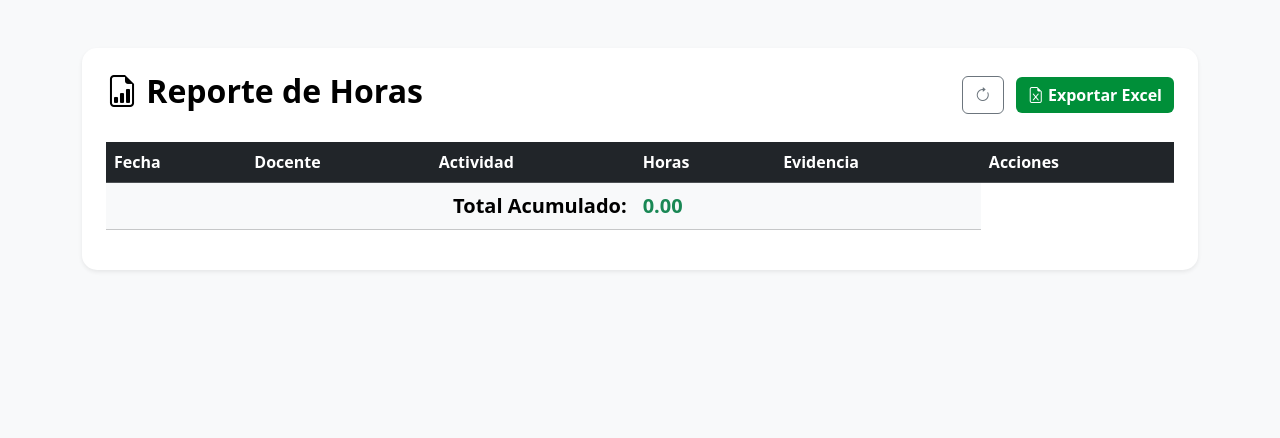
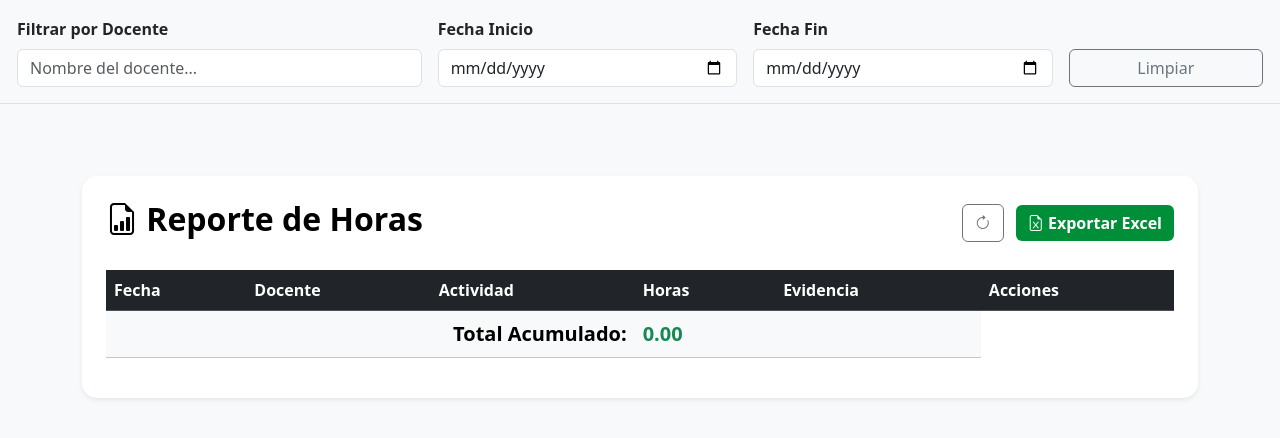
Before and after one commit to jrodriguezfe/asistencia-cttc-senati, a plain HTML site: page admin.html in a window 1280 px wide. Drawn offline with nearby package versions, Linux system fonts and the light colour scheme; no server answers.

```diff
--- a/admin.html
+++ b/admin.html
@@ -8,6 +8,25 @@
     <link rel="stylesheet" href="https://cdn.jsdelivr.net/npm/bootstrap-icons@1.11.3/font/bootstrap-icons.min.css">
     <link rel="stylesheet" href="style.css">
 </head>
+
+<div class="row g-3 mb-4 p-3 bg-light rounded border">
+    <div class="col-md-4">
+        <label class="form-label fw-bold">Filtrar por Docente</label>
+        <input type="text" id="filtro-nombre" class="form-control" placeholder="Nombre del docente..." oninput="cargarReporteAsistencias()">
+    </div>
+    <div class="col-md-3">
+        <label class="form-label fw-bold">Fecha Inicio</label>
+        <input type="date" id="filtro-desde" class="form-control" onchange="cargarReporteAsistencias()">
+    </div>
+    <div class="col-md-3">
+        <label class="form-label fw-bold">Fecha Fin</label>
+        <input type="date" id="filtro-hasta" class="form-control" onchange="cargarReporteAsistencias()">
+    </div>
+    <div class="col-md-2 d-flex align-items-end">
+        <button class="btn btn-outline-secondary w-100" onclick="limpiarFiltros()">Limpiar</button>
+    </div>
+</div>
+
 <body class="bg-light">
 
     <div class="container py-5">
--- a/app-asistencia.js
+++ b/app-asistencia.js
@@ -95,16 +95,31 @@
     const container = document.getElementById('tabla-reportes-body');
     if (!container) return;
 
+    // Obtener valores de los filtros
+    const filtroNombre = document.getElementById('filtro-nombre').value.toLowerCase();
+    const filtroDesde = document.getElementById('filtro-desde').value;
+    const filtroHasta = document.getElementById('filtro-hasta').value;
+
     db.collection('asistencias').orderBy('inicio', 'desc').get().then(snapshot => {
         let html = '';
         let suma = 0;
+
         snapshot.forEach(doc => {
             const a = doc.data();
             if (a.estado === "finalizado") {
+                const fechaObj = a.inicio ? a.inicio.toDate() : null;
+                const fechaStr = fechaObj ? fechaObj.toLocaleDateString() : '---';
+                const fechaISO = fechaObj ? fechaObj.toISOString().split('T')[0] : '';
+
+                // Lógica de Filtrado
+                let cumpleNombre = a.nombre.toLowerCase().includes(filtroNombre);
+                let cumpleDesde = filtroDesde ? (fechaISO >= filtroDesde) : true;
+                let cumpleHasta = filtroHasta ? (fechaISO <= filtroHasta) : true;
+
+                if (cumpleNombre && cumpleDesde && cumpleHasta) {
                     suma += a.horasTotales;
-                const fecha = a.inicio ? a.inicio.toDate().toLocaleDateString() : '---';
                     html += `<tr>
-                    <td>${fecha}</td>
+                        <td>${fechaStr}</td>
                         <td><strong>${a.nombre}</strong></td>
                         <td>${a.actividad}</td>
                         <td><span class="badge bg-success">${a.horasTotales.toFixed(2)}</span></td>
@@ -116,10 +131,18 @@
                         </td>
                     </tr>`;
                 }
+            }
         });
         container.innerHTML = html;
         document.getElementById('total-horas-acumuladas').innerText = suma.toFixed(2);
     });
+}
+
+function limpiarFiltros() {
+    document.getElementById('filtro-nombre').value = '';
+    document.getElementById('filtro-desde').value = '';
+    document.getElementById('filtro-hasta').value = '';
+    cargarReporteAsistencias();
 }
 
 function exportarExcel() {
```
Lines whose indentation alone changed are shown as unchanged.
